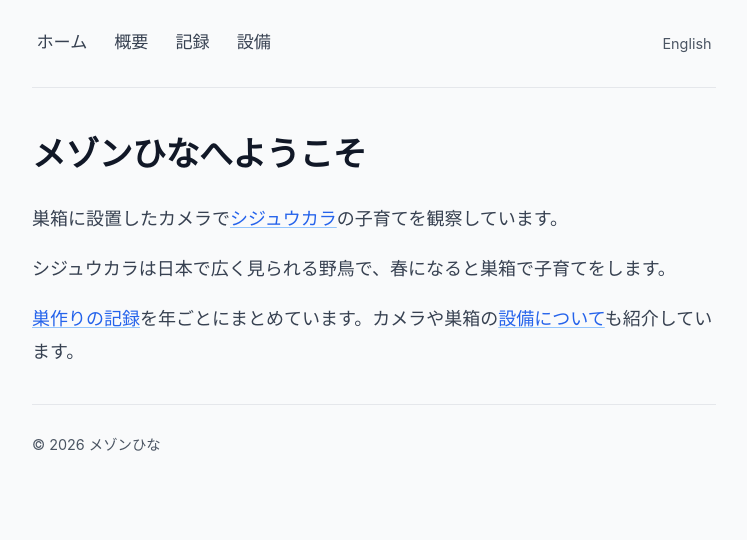
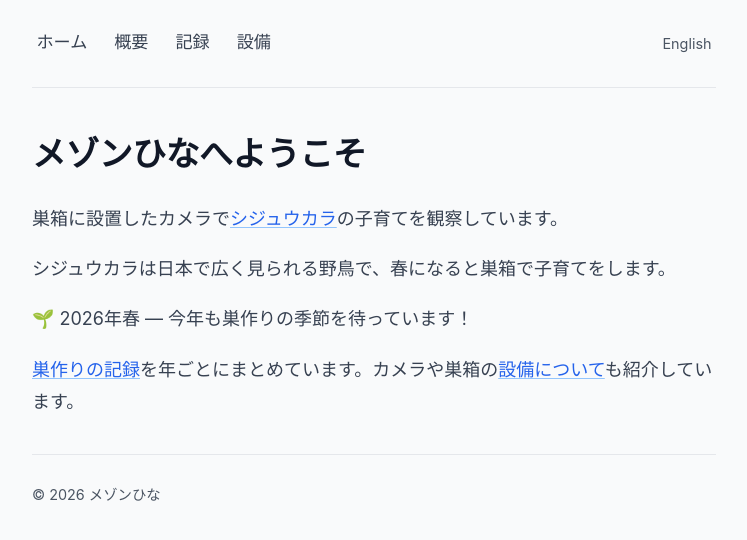
Before and after one commit to tagawa/maison-hina, a Jekyll site: the page built from ja/index.md, in a window 1280 px wide. Shown: the top 540 px of the page, without its empty margins (266-1013 px from the left). Built offline with Jekyll 4.4.1, drawn with Linux system fonts in a browser that asks for light colours; comment, search, counter and statistics services are not loaded.

Commit message:
Update index.md

```diff
--- a/ja/index.md
+++ b/ja/index.md
@@ -1,5 +1,6 @@
 ---
-title: ホーム
+title: "メゾンひな"
+description: "巣箱カメラでシジュウカラの子育てを観察する記録サイト。"
 permalink: /ja/
 json_ld:
   "@context": "https://schema.org"
@@ -11,14 +12,10 @@ json_ld:
 
 # メゾンひなへようこそ
 
-<!-- TODO: Short intro — what this site is, what visitors can see here -->
-
 巣箱に設置したカメラで[シジュウカラ](https://ja.wikipedia.org/wiki/%E3%82%B7%E3%82%B8%E3%83%A5%E3%82%A6%E3%82%AB%E3%83%A9){:target="_blank" rel="noopener"}の子育てを観察しています。
 
 シジュウカラは日本で広く見られる野鳥で、春になると巣箱で子育てをします。
 
-<!-- TODO: Current status or season note -->
-
-<!-- TODO: Link or pointer to live stream if applicable -->
+🌱 2026年春 — 今年も巣作りの季節を待っています！
 
 [巣作りの記録](/ja/timeline/)を年ごとにまとめています。カメラや巣箱の[設備について](/ja/setup/)も紹介しています。
```
